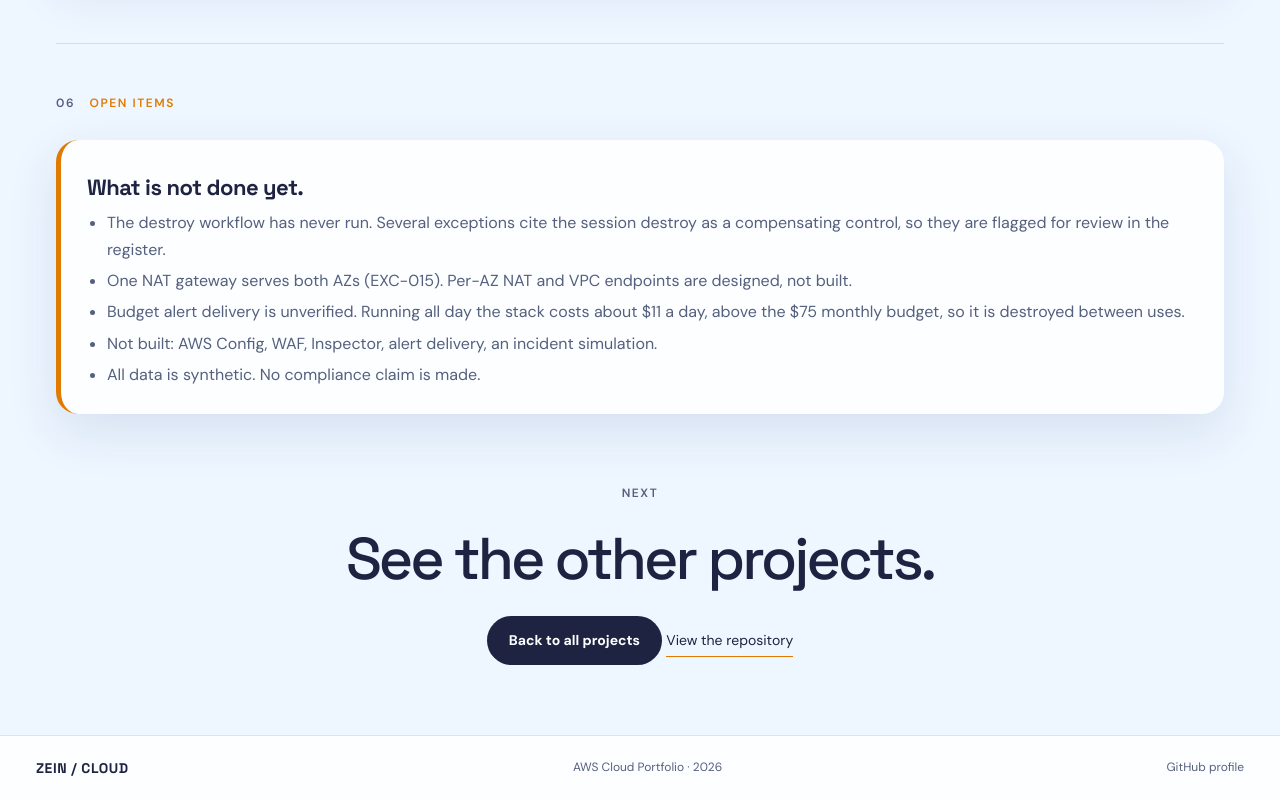
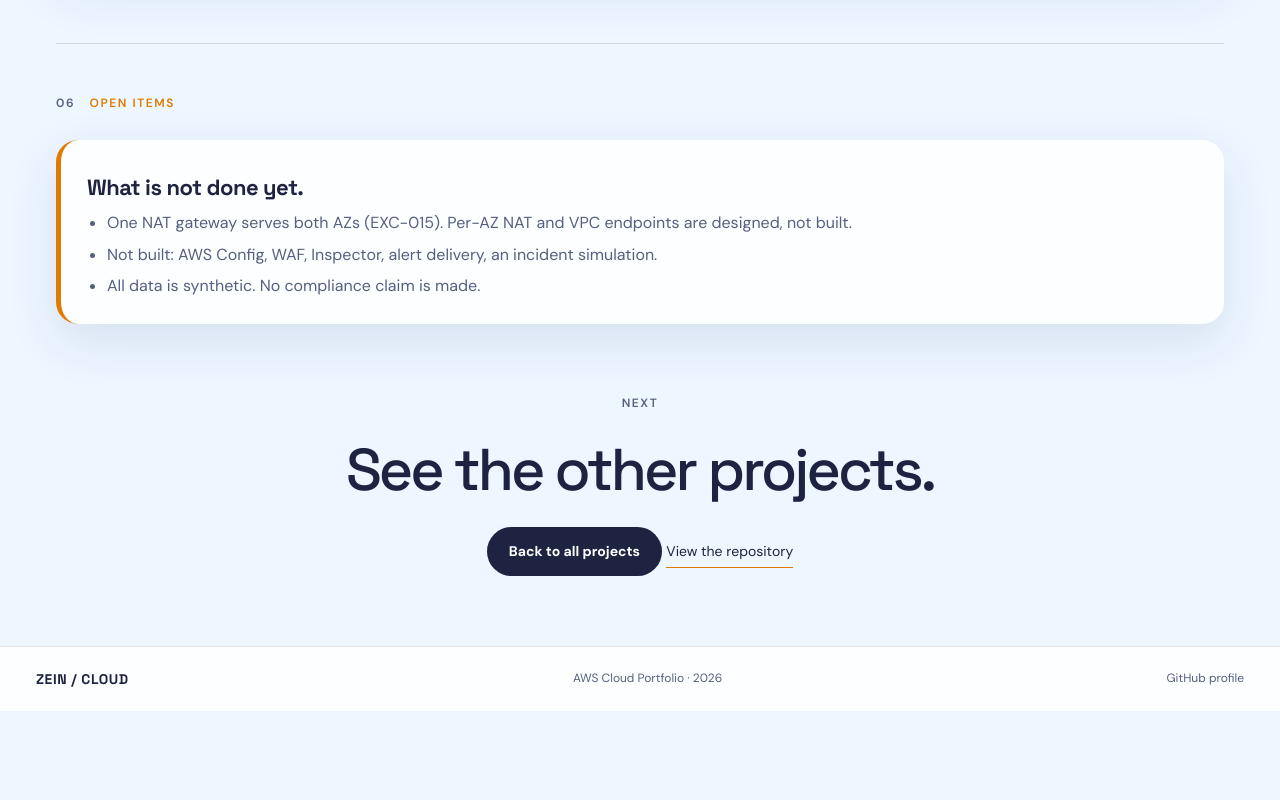
Before and after one commit to zeinhaidara/cloud-portfolio, a plain HTML site: page healthcare.html in a window 1280 px wide. Shown: the part 8487-9287 px from the top of the page. After the commit the page ends 9198 px from the top, so only its background shows below. Drawn offline with nearby package versions, Linux system fonts and the light colour scheme.

Commit message:
Remove resolved open items from Healthcare page

```diff
--- a/healthcare.html
+++ b/healthcare.html
@@ -58,7 +58,7 @@
 <div class="obs obs-flat" style="margin-top:42px"><div class="obs-head"><span class="section-label">DAST · ZAP BASELINE AGAINST DEV · 17 OCT 2026</span><h3>Findings fixed, then re-scanned.</h3><p>The first passive scan found one Medium and five Low issues. Security headers were added in the app middleware and the scan re-run.</p></div>
 <div class="table-wrap"><table><thead><tr><th>Risk</th><th>Before headers</th><th>After</th></tr></thead><tbody><tr><td>High</td><td>0</td><td>0</td></tr><tr><td>Medium</td><td>1</td><td>0</td></tr><tr><td>Low</td><td>5</td><td>1</td></tr><tr><td>Informational</td><td>4</td><td>4</td></tr></tbody></table></div></div></div>
 
-<div id="honest" class="sub"><div class="sub-label"><span>06</span> OPEN ITEMS</div><div class="honest"><h3>What is not done yet.</h3><ul><li>The destroy workflow has never run. Several exceptions cite the session destroy as a compensating control, so they are flagged for review in the register.</li><li>One NAT gateway serves both AZs (EXC-015). Per-AZ NAT and VPC endpoints are designed, not built.</li><li>Budget alert delivery is unverified. Running all day the stack costs about $11 a day, above the $75 monthly budget, so it is destroyed between uses.</li><li>Not built: AWS Config, WAF, Inspector, alert delivery, an incident simulation.</li><li>All data is synthetic. No compliance claim is made.</li></ul></div></div>
+<div id="honest" class="sub"><div class="sub-label"><span>06</span> OPEN ITEMS</div><div class="honest"><h3>What is not done yet.</h3><ul><li>One NAT gateway serves both AZs (EXC-015). Per-AZ NAT and VPC endpoints are designed, not built.</li><li>Not built: AWS Config, WAF, Inspector, alert delivery, an incident simulation.</li><li>All data is synthetic. No compliance claim is made.</li></ul></div></div>
 </section>
 
 <section class="closing"><span>NEXT</span><h2>See the <br>other projects.</h2><a class="button" href="index.html">Back to all projects</a> <a class="text-link" href="https://github.com/zeinhaidara/healthcare-eks-secops">View the repository</a></section></main><footer><a class="brand" href="index.html">ZEIN / CLOUD</a><span>AWS Cloud Portfolio · 2026</span><a href="https://github.com/zeinhaidara">GitHub profile</a></footer><script src="pipeline.js?v=4" defer></script><script type="module" src="case.js?v=1"></script></body></html>
```
